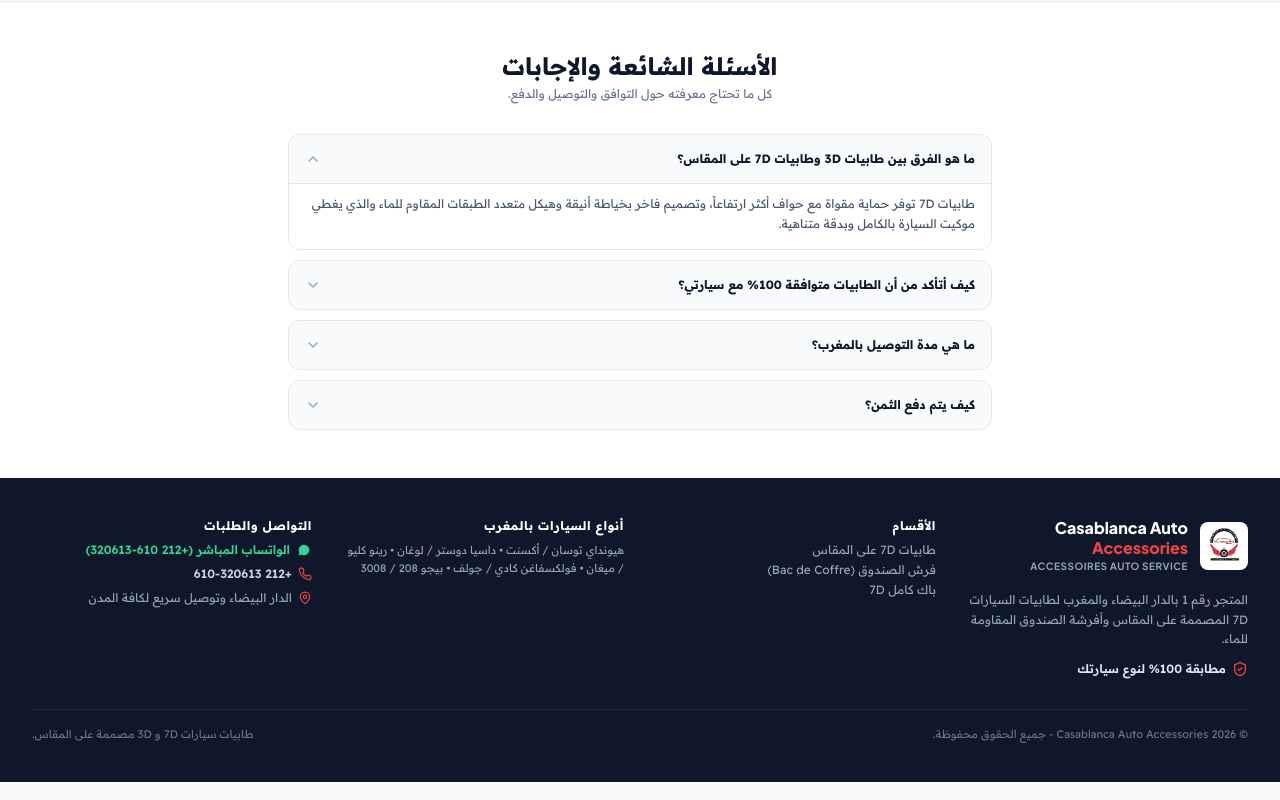
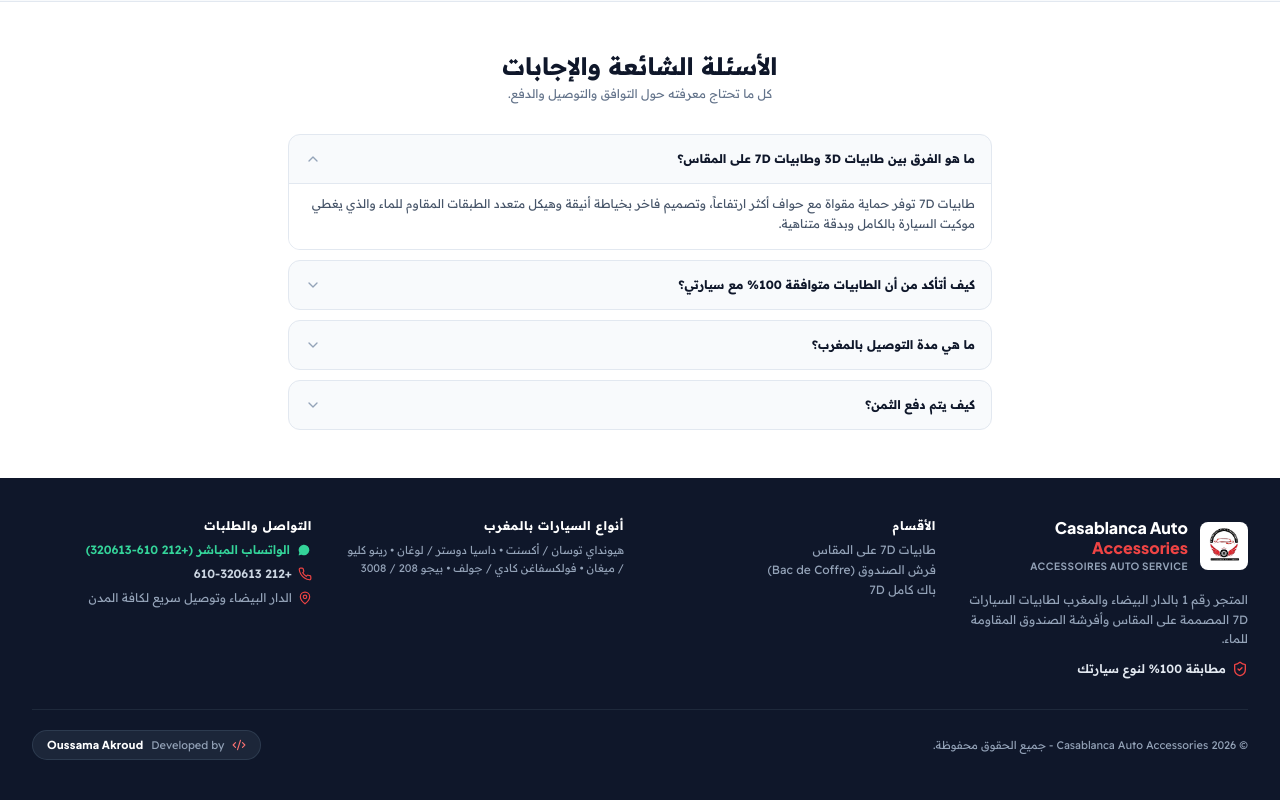
Before and after one commit to Oussama-a-kroud/Casablanca-auto-accessories, a React (Vite) app: page / in a window 1280 px wide. Shown: the part 2499-3299 px from the top of the page. Built offline with nearby package versions, Linux system fonts and the light colour scheme.

Commit message:
Add professional Developer Credit badge in footer (Developed by Oussama Akroud)

```diff
--- a/src/components/Footer.jsx
+++ b/src/components/Footer.jsx
@@ -1,5 +1,5 @@
 import React from 'react';
-import { Phone, MapPin, MessageCircle, ShieldCheck } from 'lucide-react';
+import { Phone, MapPin, MessageCircle, ShieldCheck, Code2 } from 'lucide-react';
 import { WHATSAPP_NUMBER, DISPLAY_PHONE } from '../data/products';
 import { getAssetUrl } from '../utils/image';
 
@@ -88,9 +88,17 @@ export default function Footer({ onSelectCategory }) {
 
         </div>
 
-        <div className="mt-8 pt-4 border-t border-slate-800 flex flex-col sm:flex-row items-center justify-between gap-2 text-[11px] text-slate-500">
+        {/* Footer Bottom Bar with Pro Developer Credit */}
+        <div className="mt-8 pt-5 border-t border-slate-800 flex flex-col sm:flex-row items-center justify-between gap-3 text-[11px] text-slate-400">
           <p>© {new Date().getFullYear()} Casablanca Auto Accessories - جميع الحقوق محفوظة.</p>
-          <p>طابيات سيارات 7D و 3D مصممة على المقاس.</p>
+
+          <div className="flex items-center gap-2 bg-slate-800/90 hover:bg-slate-800 px-3.5 py-1.5 rounded-full border border-slate-700/80 transition-all shadow-xs">
+            <Code2 className="w-3.5 h-3.5 text-red-400" />
+            <span>Developed by</span>
+            <span className="font-extrabold text-white tracking-wide font-['Plus_Jakarta_Sans',sans-serif]" dir="ltr">
+              Oussama Akroud
+            </span>
+          </div>
         </div>
 
       </div>
```
